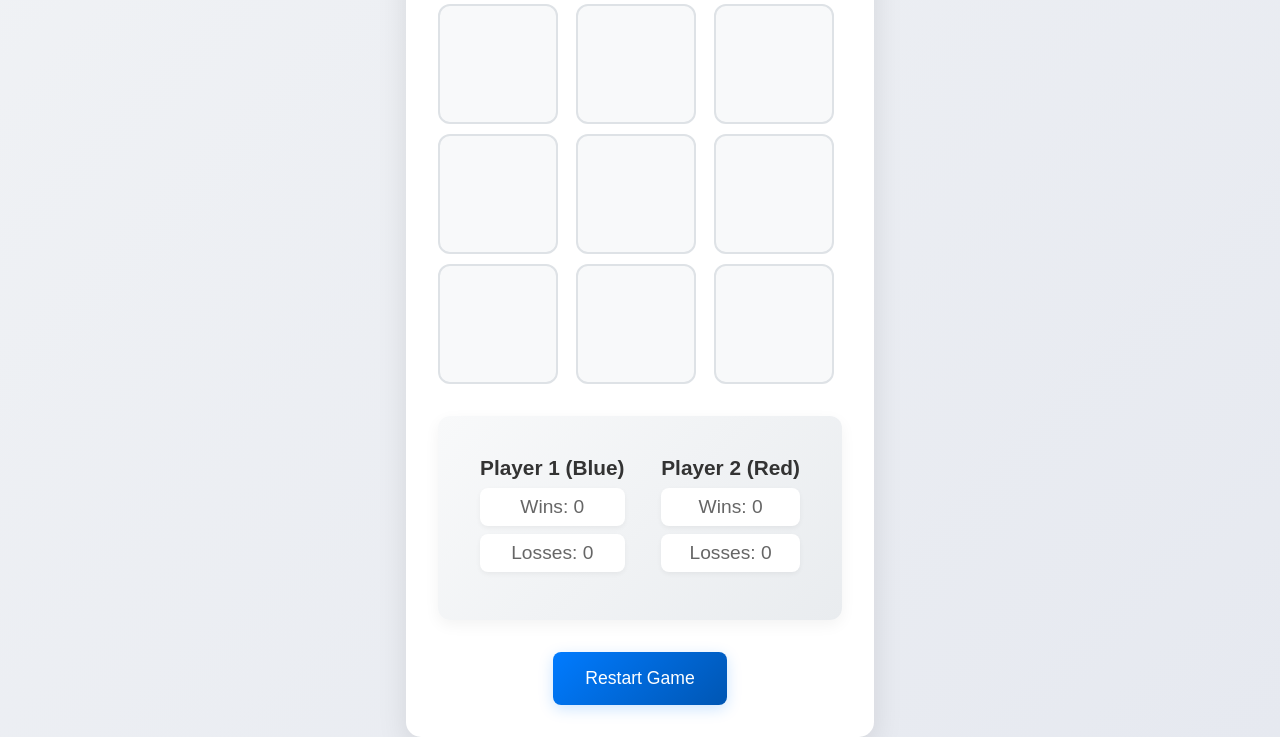
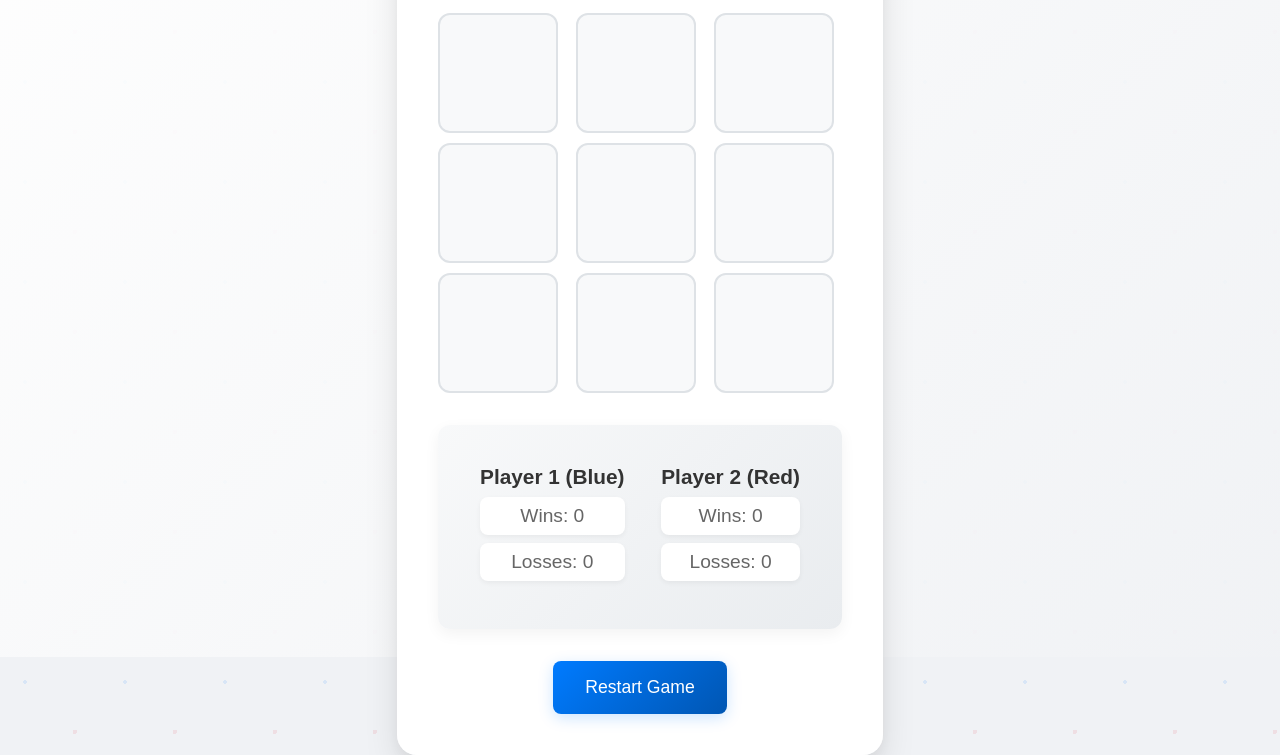
Before and after one commit to vojikda/pi-kvorky, a plain HTML site: page index.html in a window 1280 px wide. Shown: the part 143-898 px from the top of the page. Drawn offline with Linux system fonts and the light colour scheme.

Commit message:
Add cool background pattern and enhance container styling

```diff
--- a/styles.css
+++ b/styles.css
@@ -10,20 +10,42 @@ body {
     justify-content: center;
     align-items: center;
     min-height: 100vh;
-    background: linear-gradient(135deg, #f0f2f5 0%, #e6e9f0 100%);
+    background-color: #f0f2f5;
+    background-image:
+        radial-gradient(circle at 25px 25px, rgba(0, 123, 255, 0.1) 2%, transparent 0%),
+        radial-gradient(circle at 75px 75px, rgba(220, 53, 69, 0.1) 2%, transparent 0%);
+    background-size: 100px 100px;
+    position: relative;
+    overflow: hidden;
+}
+
+body::before {
+    content: '';
+    position: fixed;
+    top: 0;
+    left: 0;
+    width: 100%;
+    height: 100%;
+    background: linear-gradient(135deg, rgba(255, 255, 255, 0.9) 0%, rgba(240, 242, 245, 0.9) 100%);
+    z-index: -1;
 }
 
 .container {
     text-align: center;
-    background-color: white;
-    padding: 2rem;
-    border-radius: 15px;
-    box-shadow: 0 10px 30px rgba(0, 0, 0, 0.1);
-    transition: transform 0.3s ease;
+    background-color: rgba(255, 255, 255, 0.95);
+    padding: 2.5rem;
+    border-radius: 20px;
+    box-shadow: 0 15px 35px rgba(0, 0, 0, 0.1),
+                0 5px 15px rgba(0, 0, 0, 0.05);
+    transition: transform 0.3s ease, box-shadow 0.3s ease;
+    backdrop-filter: blur(10px);
+    border: 1px solid rgba(255, 255, 255, 0.2);
 }
 
 .container:hover {
     transform: translateY(-5px);
+    box-shadow: 0 20px 40px rgba(0, 0, 0, 0.12),
+                0 8px 20px rgba(0, 0, 0, 0.08);
 }
 
 h1 {
```
